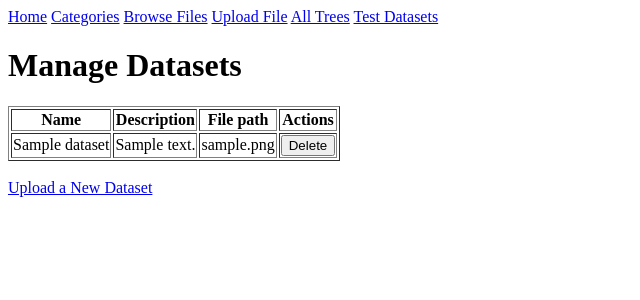
After one commit to mart-r/medcatmlflow, a Flask app: page /manage_datasets in a window 1280 px wide. The commit adds this page. Shown: the top 300 px of the page, without its empty margins (0-640 px from the left). Run offline with Flask 3, Linux system fonts and the light colour scheme; tables that the repository leaves empty hold one stand-in row (values such as "Sample post"); parts of the project's set-up code (start-up, migrations or seed data) failed here and were passed over.

Commit message:
Add section for test datasets

```diff
--- a/src/app/app.py
+++ b/src/app/app.py
@@ -12,6 +12,8 @@ from .mlflow_integration import get_history, get_all_trees_with_links
 from .mlflow_integration import has_experiment, create_mlflow_experiment
 from .mlflow_integration import get_all_experiment_names, delete_experiment
 from .mlflow_integration import get_all_experiments, recalc_model_metedata
+from .datasets import get_test_datasets, upload_test_dataset
+from .models import setup_db
 
 from .utils import setup_logging
 
@@ -25,6 +27,9 @@ app = Flask(__name__)
 # Create a root logger
 logger = logging.getLogger()
 setup_logging(logger)
+
+# setup the database
+setup_db(app)
 
 
 # Endpoint to handle file uploads
@@ -134,5 +139,27 @@ def manage_experiments():
                            experiments=get_all_experiments())
 
 
+@app.route("/manage_datasets")
+def manage_datasets():
+    return render_template("manage_datasets.html",
+                           datasets=get_test_datasets())
+
+
+@app.route("/upload_dataset", methods=["GET", "POST"])
+def upload_dataset():
+    if request.method == "POST":
+        dataset_name = request.form.get("dataset_name")
+        dataset_description = request.form.get("dataset_description")
+        overwrite = request.form.get("overwrite") == "1"
+        file = request.files['file']
+        issues = upload_test_dataset(file.save, dataset_name,
+                                     dataset_description, overwrite)
+        if issues:
+            return issues
+        return redirect("/manage_datasets")
+
+    return render_template("upload_dataset.html")
+
+
 if __name__ == "__main__":
     app.run(debug=True, host="0.0.0.0")
--- /dev/null
+++ b/src/app/datasets.py
@@ -0,0 +1,35 @@
+from typing import Callable, Optional
+import os
+
+from .envs import STORAGE_PATH
+from .models import db as flask_db, TestDataset
+
+DATASET_PATH = os.path.join(STORAGE_PATH, "test_datasets")
+
+
+def get_test_datasets() -> list[tuple[str, str, str]]:
+    datasets: list[TestDataset] = TestDataset.query.all()
+    return [(ds.name, ds.description, ds.file_path) for ds in datasets]
+
+
+def upload_test_dataset(
+    file_saver: Callable[[str], None],
+    ds_name: str,
+    ds_description: str,
+    overwrite: bool,
+) -> Optional[str]:
+    # Save the uploaded file to the desired location
+    file_path = os.path.join(DATASET_PATH, ds_name)
+
+    if os.path.exists(file_path) and not overwrite:
+        return f"Dataset file already exists: {ds_name}"
+
+    # save on disk
+    file_saver(file_path)
+
+    # save info to databse
+    descr = TestDataset(name=ds_name, description=ds_description,
+                        file_path=file_path)
+
+    flask_db.session.add(descr)
+    flask_db.session.commit()
--- a/src/app/envs.py
+++ b/src/app/envs.py
@@ -14,3 +14,5 @@ MCT_USERNAME = os.environ.get("MCT_USERNAME")
 MCT_PASSWORD = os.environ.get("MCT_PASSWORD")
 
 MCT_BASE_URL = os.environ.get("MCT_BASE_URL")
+
+MEDCATMLFLOW_DB_URI = os.environ.get("MEDCATMLFLOW_DB_URI")
--- a/src/app/templates/base.html
+++ b/src/app/templates/base.html
@@ -11,6 +11,7 @@
         <a href="{{ url_for('browse_files') }}">Browse Files</a>
         <a href="{{ url_for('upload_file') }}">Upload File</a>
         <a href="{{ url_for('all_trees') }}">All Trees</a>
+        <a href="{{ url_for('manage_datasets') }}">Test Datasets</a>
         <!-- <a href="#">Link 1</a> -->
         <!-- Add more links here as needed -->
     </nav>
--- a/src/app/templates/landing.html
+++ b/src/app/templates/landing.html
@@ -10,5 +10,6 @@
     <li><a href="{{ url_for('browse_files') }}">Browse Files</a></li>
     <li><a href="{{ url_for('upload_file') }}">Upload File</a></li>
     <li><a href="{{ url_for('all_trees') }}">All Trees</a></li>
+    <li><a href="{{ url_for('manage_datasets') }}">Test Datasets</a></li>
 </ul>
 {% endblock %}
--- /dev/null
+++ b/src/app/templates/manage_datasets.html
@@ -0,0 +1,34 @@
+{% extends "base.html" %}
+
+{% block title %}Manage Datasets{% endblock %}
+
+{% block content %}
+<h1>Manage Datasets</h1>
+{% if datasets %}
+    <table border="1">
+        <tr>
+            <th>Name</th>
+            <th>Description</th>
+            <th>File path</th>
+            <th>Actions</th>
+        </tr>
+        {% for name, description, file_path in datasets %}
+        <tr>
+            <td>{{ name }}</td>
+            <td>{{ description }}</td>
+            <td>{{ file_path }}</td>
+            <td>
+                <form method="post" onsubmit="return confirm('Are you sure you want to delete this dataset?');">
+                    <input type="hidden" name="dataset_name_to_delete" value="{{ name }}">
+                    <input type="submit" value="Delete">
+                </form>
+            </td>
+        </tr>
+        {% endfor %}
+    </table>
+{% else %}
+    <p>No datasets found.</p>
+{% endif %}
+<br>
+<a href="/upload_dataset">Upload a New Dataset</a>
+{% endblock %}
```
Also changed, not shown: src/app/models.py (added, +23 -0 lines), src/app/templates/upload_dataset.html (added, +20 -0 lines), 1 other file.
